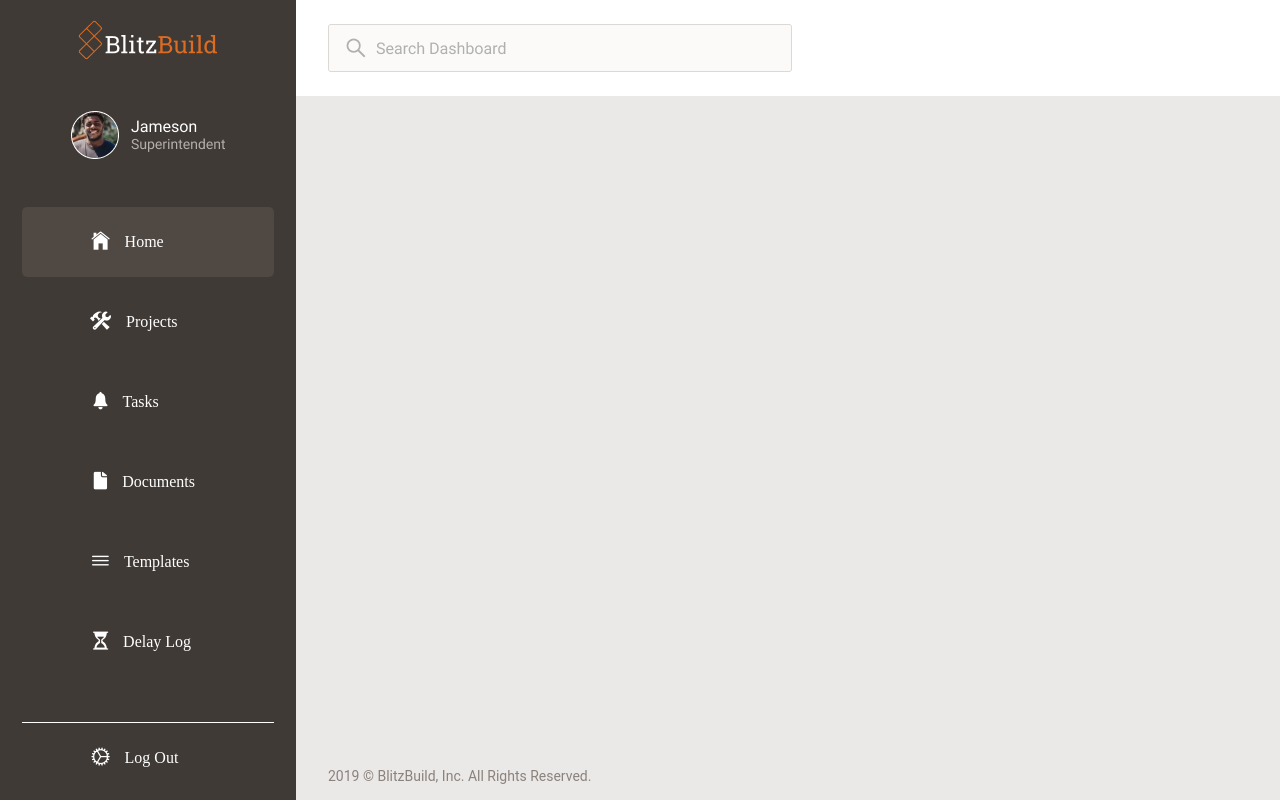
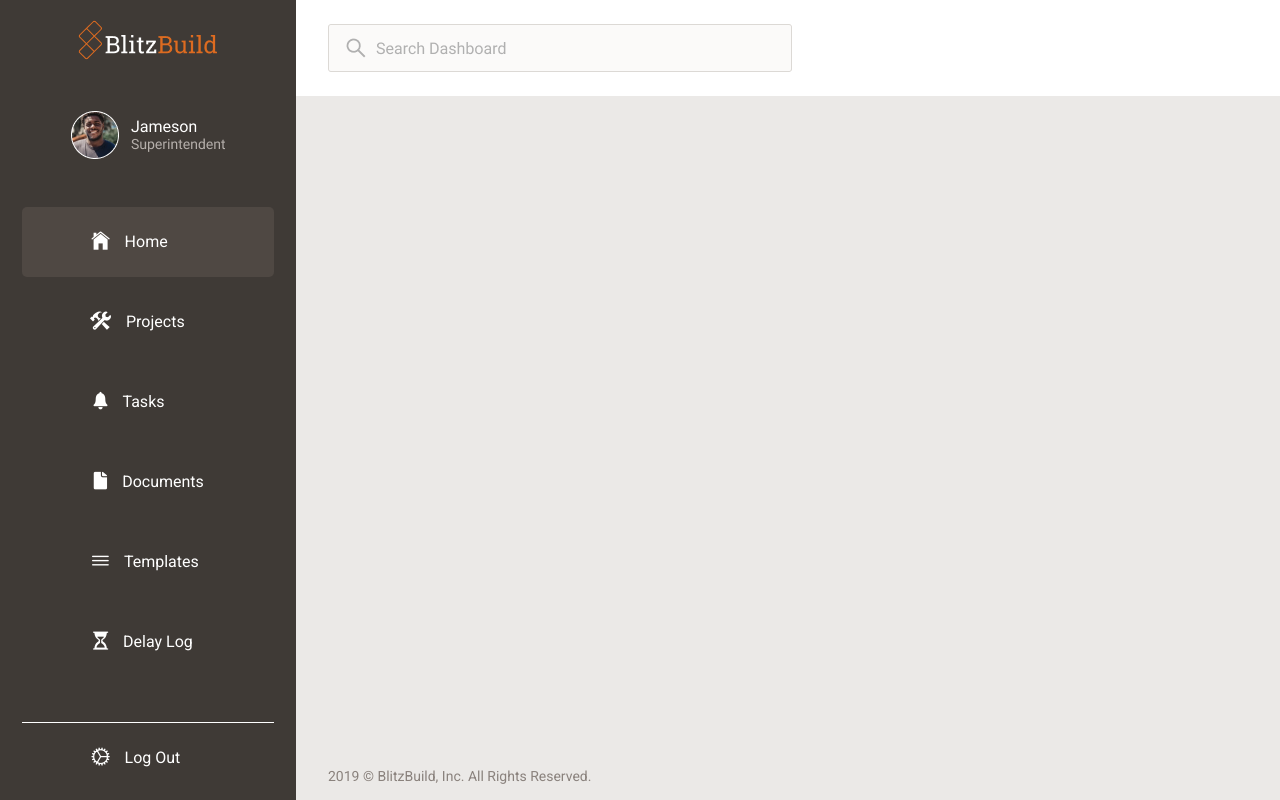
Before and after one commit to mharley12345/blitz-build-fe, a React (Create React App) app in the folder blitz-build/: page / in a window 1280 px wide. Built offline with nearby package versions, Linux system fonts and the light colour scheme; no server answers; what auth0-js would draw is missing.

Commit message:
💄 Added the roboto fonts

```diff
--- a/blitz-build/src/layouts/Global.js
+++ b/blitz-build/src/layouts/Global.js
@@ -1,8 +1,9 @@
 // CODE IS MESSY, PLEASE READ AT YOUR OWN RISK
+import { createGlobalStyle } from "styled-components";
 
-import { createGlobalStyle } from "styled-components"
 
 const GlobalStyle = createGlobalStyle`
+    @import url('https://fonts.googleapis.com/css?family=Roboto|Roboto+Condensed|Roboto+Mono&display=swap');
     html, body, div, span, applet, object, iframe,
     h1, h2, h3, h4, h5, h6, p, blockquote, pre,
     a, abbr, acronym, address, big, cite, code,
@@ -24,7 +25,6 @@ const GlobalStyle = createGlobalStyle`
         vertical-align: baseline;
         -webkit-font-smoothing: antialiased;
         -moz-osx-font-smoothing: grayscale;
-        font-family: 'Cereal';
     }
     /* HTML5 display-role reset for older browsers */
     article, aside, details, figcaption, figure,
@@ -33,7 +33,9 @@ const GlobalStyle = createGlobalStyle`
     }
     body {
         line-height: 1;
-        font-family: 'Roboto Mono', monospace;
+        /* font-family: 'Roboto Mono', monospace; */
+        /* font-family: 'Roboto Condensed', sans-serif; */
+        font-family: 'Roboto', sans-serif;
     }
     ol, ul {
         list-style: none;
```
